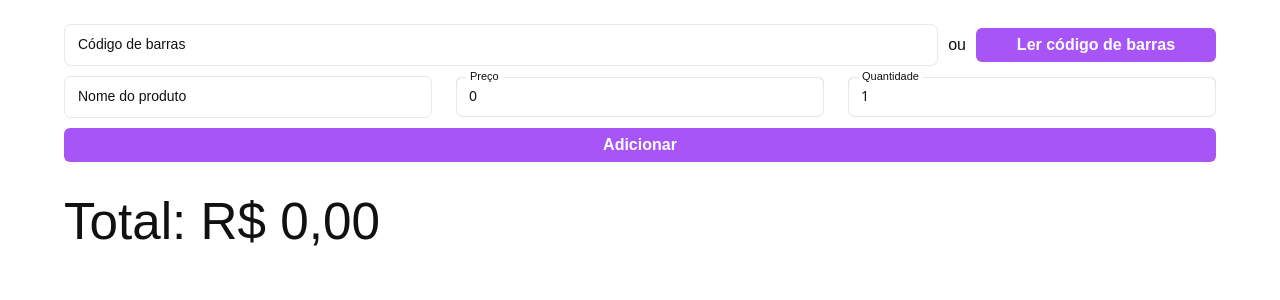
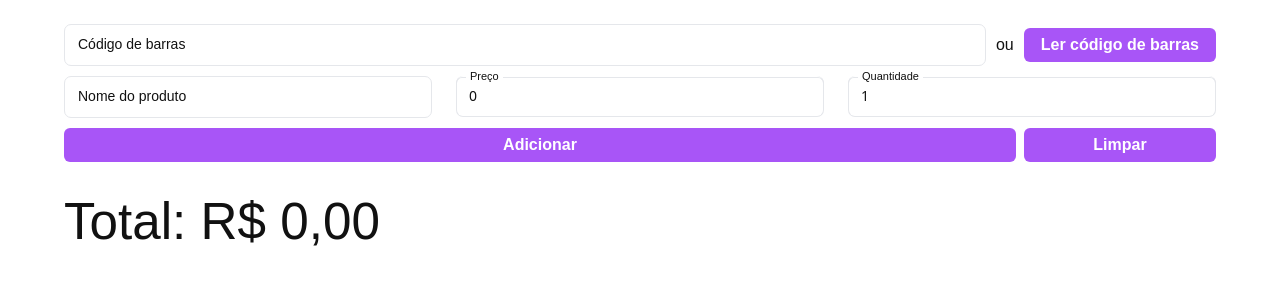
Before and after one commit to casanej/market-app, a React (Vite) app in the folder apps/frontend/: page /monthly-list in a window 1280 px wide. Shown: the top 300 px of the page. Built offline with nearby package versions, Linux system fonts and the light colour scheme.

Commit message:
feat: adding clean button and changing min size button

```diff
--- a/apps/frontend/src/components/atoms/button/index.tsx
+++ b/apps/frontend/src/components/atoms/button/index.tsx
@@ -5,8 +5,8 @@ export const Button = ({ children, fullWidth, ...rest }: ButtonProps) => {
   return <button
     {...rest}
     className={`
-      bg-purple-500 hover:bg-purple-700 text-white font-bold py-2 px-4 rounded-md transition-colors duration-200 ease-in-out min-w-60
-      ${fullWidth ? 'w-full' : 'w-fit'}
+      bg-purple-500 hover:bg-purple-700 text-white font-bold py-2 px-4 rounded-md transition-colors duration-200 ease-in-out
+      ${fullWidth ? 'w-full' : 'w-max min-w-48'}
     `}
   >
     {children}
--- a/apps/frontend/src/pages/monthly-list/index.tsx
+++ b/apps/frontend/src/pages/monthly-list/index.tsx
@@ -30,7 +30,7 @@ const MonthlyListPageWrapped = observer(({ service }: MonthlyListPageProps) => {
   }, [service.item.code.value]);
 
   const handleAddItem = () => {
-    service.sketchItemAdd();
+
   };
 
   return <S.MonthlyList className='container flex flex-col gap-8'>
@@ -76,7 +76,10 @@ const MonthlyListPageWrapped = observer(({ service }: MonthlyListPageProps) => {
           min={1}
         />
       </div>
-      <Button fullWidth onClick={handleAddItem}>Adicionar</Button>
+      <div className='flex flex-row gap-2'>
+        <Button fullWidth onClick={() => service.sketchItemAdd()}>Adicionar</Button>
+        <Button onClick={() => service.sketchItemReset()}>Limpar</Button>
+      </div>
     </S.MonthlyListAdd>
     <h1>Total: {moneyFormat(service.total)}</h1>
     <div className='flex flex-col gap-4'>
```
